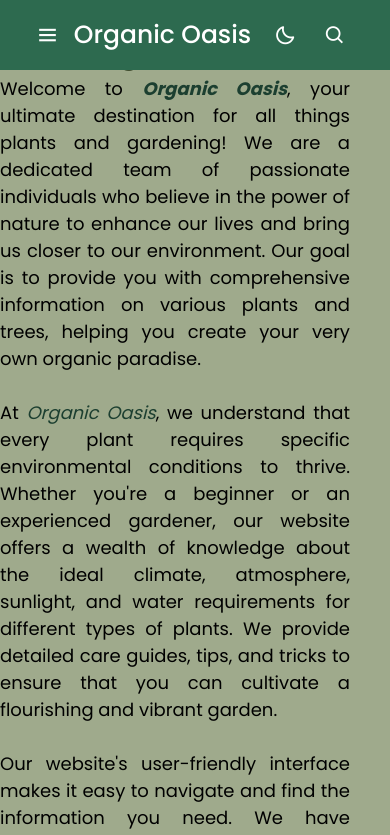
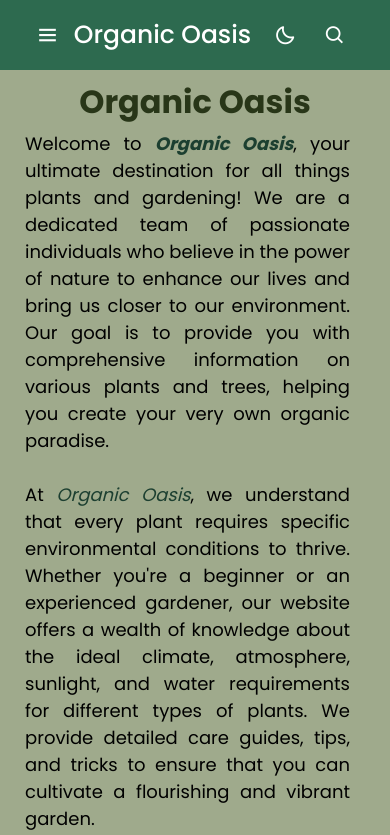
Before and after one commit to AfazSiddiqui/Vision-Project, a plain HTML site: page aboutus.html in a window 390 px wide. Shown: the top 835 px of the page. Drawn offline with nearby package versions, Linux system fonts and the light colour scheme.

Commit message:
updated responsivenes

```diff
--- a/about.css
+++ b/about.css
@@ -23,6 +23,7 @@
     justify-content: center;
     width: 100%;
     margin-top: 7%;
+    margin-bottom: 1%;
     color: #283618;
 }
 .about:hover{
@@ -61,3 +62,22 @@
     color: #081c15;
     font-weight: bold;
 }
+
+@media(min-width: 320px){
+    .about{
+        margin-top: 10%;
+    }
+
+    #content{
+        padding-left: 35px;
+    }
+}
+@media(max-width: 768px){
+    .about{
+        margin-top: 20%;
+    }
+
+    #content{
+        padding-left: 25px;
+    }
+}
```
